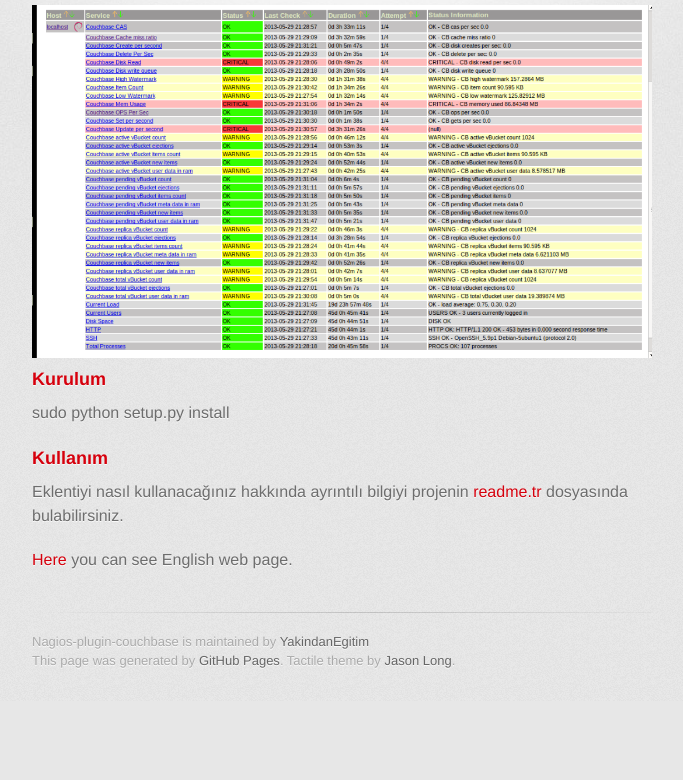
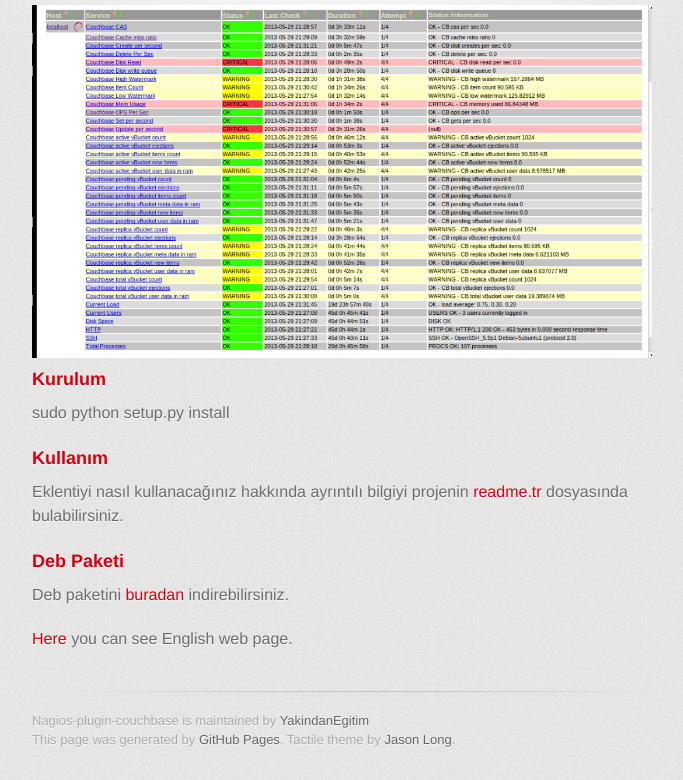
Before and after one commit to YakindanEgitim/nagios-plugin-couchbase, a plain HTML site: page index_tr.html in a window 1280 px wide. Shown: the part 389-1169 px from the top of the page, without its empty margins (298-981 px from the left). Before the commit the page ends 1090 px from the top, so only its background shows below. Drawn offline with Linux system fonts and the light colour scheme; a web font is replaced by a local one.

Commit message:
added deb package link

```diff
--- a/index_tr.html
+++ b/index_tr.html
@@ -42,9 +42,17 @@
 <p>sudo python setup.py install</p>
 
 <h3>
+
 <a name="kullanm" class="anchor" href="#kullanm"><span class="octicon octicon-link"></span></a>Kullanım</h3>
 
 <p>Eklentiyi nasıl kullanacağınız hakkında ayrıntılı bilgiyi projenin <a href="https://github.com/YakindanEgitim/nagios-plugin-couchbase/blob/devel/README.tr">readme.tr</a> dosyasında bulabilirsiniz.</p>
+
+<h3>
+<a name="deb_files" class="anchor" href="#deb_files"><span class="octicon octicon-link"></span></a>Deb Paketi</h3>
+
+<p>Deb paketini <a href="https://github.com/YakindanEgitim/nagios-plugin-couchbase/blob/deb-files/nagios-plugin-couchbase_1.0-1_all.deb?raw=true">buradan</a> indirebilirsiniz.</p>
+
+
 <p><a href="http://yakindanegitim.org/nagios-plugin-couchbase/index.html">Here</a> you can see English web page.</p>
 
         </section>
```
Also changed, not shown: index.html (+3 -11 lines).
